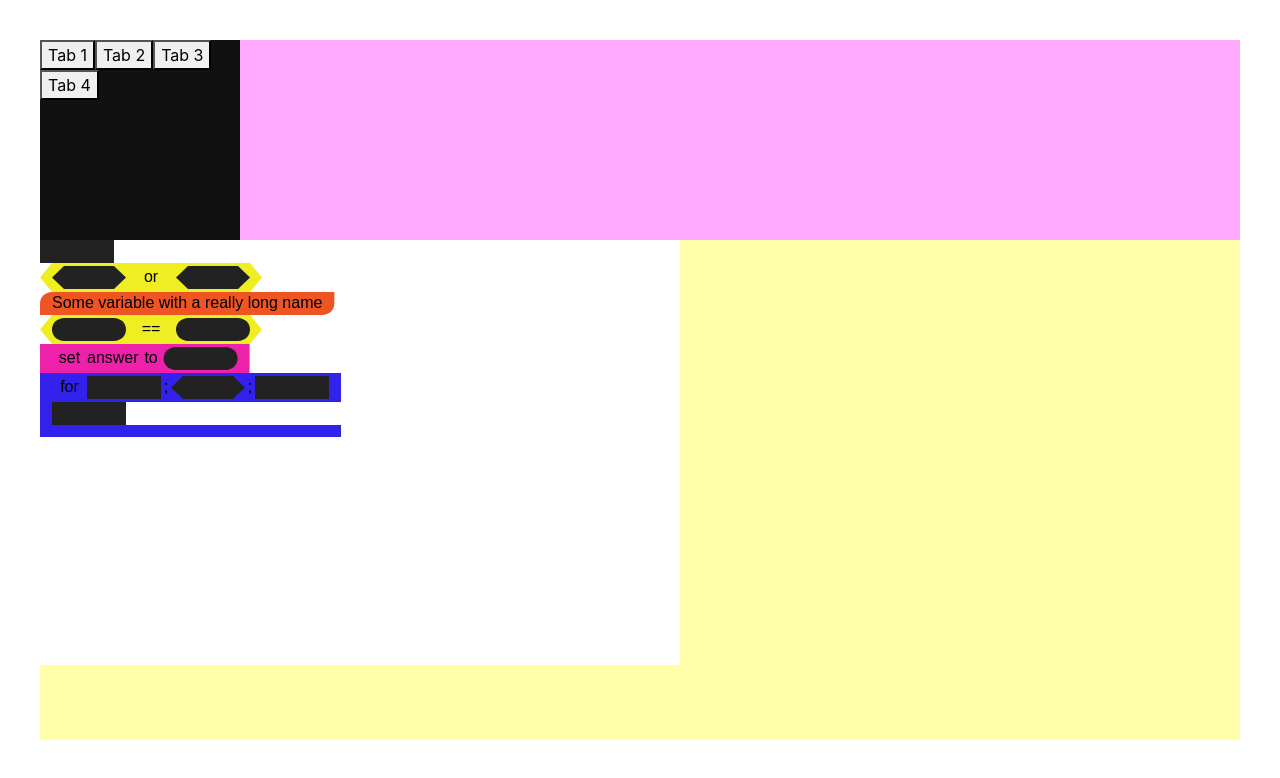
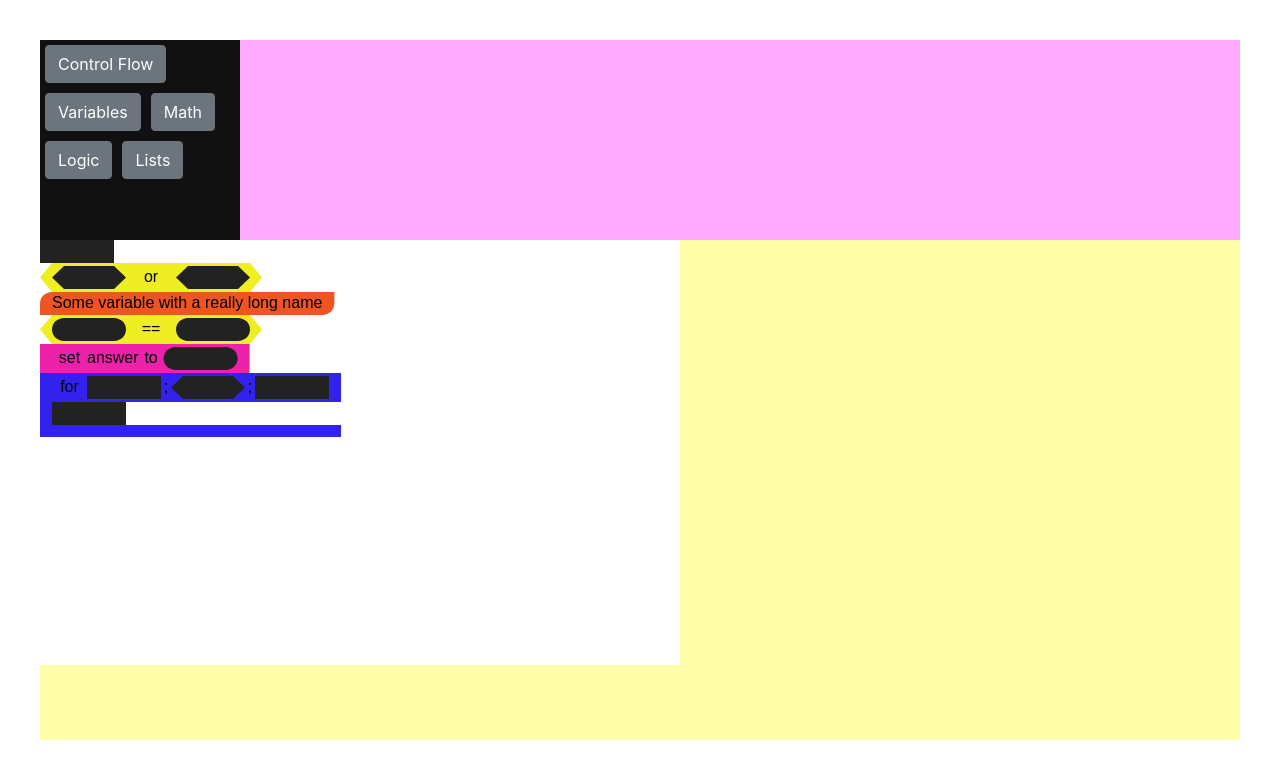
Before and after one commit to RickLeinecker/Fortuna, a React (Create React App) app in the folder fortuna/: page /Casus in a window 1280 px wide. Shown: the top 778 px of the page. Built offline with nearby package versions, Linux system fonts and the light colour scheme.

Commit message:
working on BlockBankTypeSelector, but saving changes to review other peoples code

```diff
--- /dev/null
+++ b/fortuna/src/casus/BlockBankType.js
@@ -0,0 +1,5 @@
+//@flow strict
+
+type BlockBankType = 'CONTROL_FLOW' | 'MATH' | 'VARIABLES' | 'LOGIC' | 'LISTS';
+
+export type {BlockBankType};
--- /dev/null
+++ b/fortuna/src/casus/BlockBankTypeSelector.css
@@ -0,0 +1,3 @@
+.paddedButton {
+	margin: 5px;
+}
--- a/fortuna/src/casus/BlockBankTypeSelector.js
+++ b/fortuna/src/casus/BlockBankTypeSelector.js
@@ -2,8 +2,15 @@
 
 import * as React from 'react';
 import 'bootstrap/dist/css/bootstrap.min.css';
+import './BlockBankTypeSelector.css';
+
+import type {BlockBankType} from './BlockBankType.js';
 
 class BlockBankTypeSelector extends React.Component<{||}> {
+
+	showSection(section: BlockBankType):void {
+		console.log('showing section '+section);
+	}
 
 	render():React.Node {
 		const style = {
@@ -11,12 +18,40 @@ class BlockBankTypeSelector extends React.Component<{||}> {
 			height: '100%',
 			width: '200px'
 		}
+
+		//sections:
+		//	- Control Flow (if / if-else / loops)
+		//	- Variables (Set __ to / Get variables)
+		//	- Math (angleTo, abs, +, -, *, /)
+		//	- Logic (and / or / xor)
+		//	- Lists
 		return (
 			<div style={style}>
-				<button className="button">Tab 1</button>
-				<button>Tab 2</button>
-				<button>Tab 3</button>
-				<button>Tab 4</button>
+				<button
+					className="btn btn-secondary paddedButton"
+					onClick={() => this.showSection('CONTROL_FLOW')}>
+						Control Flow
+				</button>
+				<button
+					className="btn btn-secondary paddedButton"
+					onClick={() => this.showSection('VARIABLES')}>
+						Variables
+				</button>
+				<button
+					className="btn btn-secondary paddedButton"
+					onClick={() => this.showSection('MATH')}>
+						Math
+				</button>
+				<button
+					className="btn btn-secondary paddedButton"
+					onClick={() => this.showSection('LOGIC')}>
+						Logic
+				</button>
+				<button
+					className="btn btn-secondary paddedButton"
+					onClick={() => this.showSection('LISTS')}>
+						Lists
+				</button>
 			</div>
 		);
 	}
```
